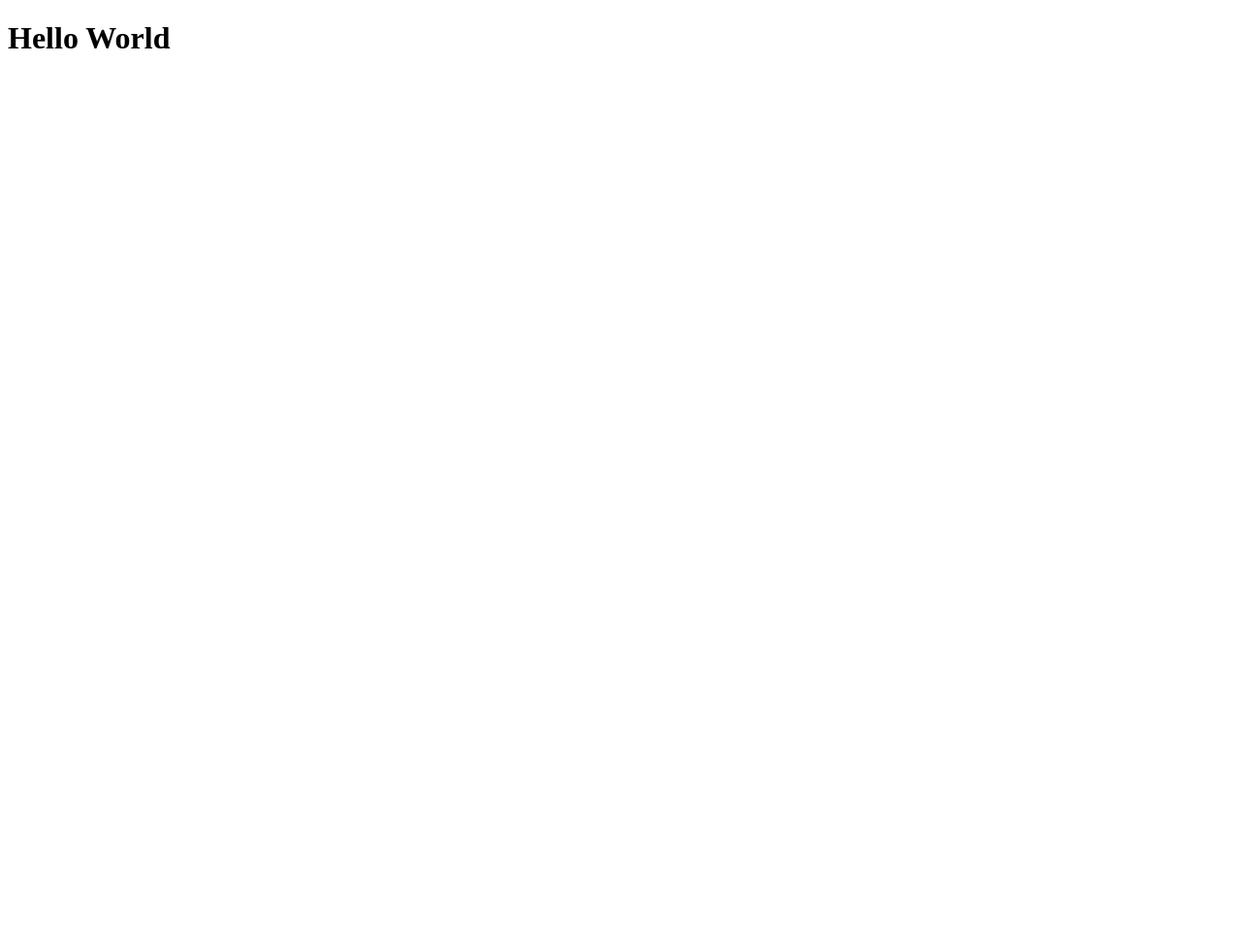
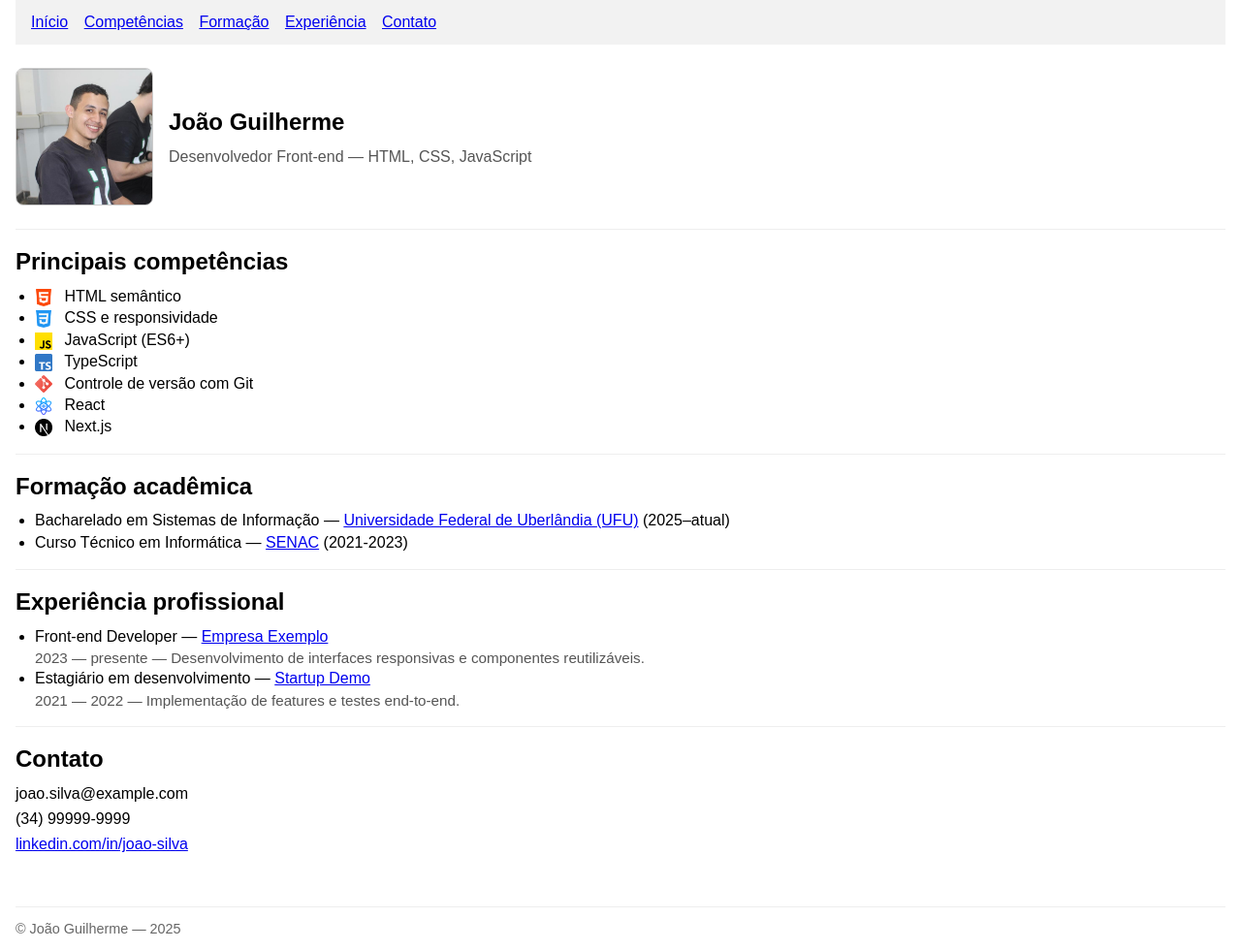
Before and after one commit to ufu-projetos/atividade_web_1, a plain HTML site: page index.html in a window 1280 px wide. Shown: the whole page at 97% size. Before the commit the page ends 800 px from the top, so only its background shows below. Drawn offline with Linux system fonts and the light colour scheme.

Commit message:
:label: Atividade.

```diff
--- a/index.html
+++ b/index.html
@@ -3,9 +3,104 @@
 <head>
     <meta charset="UTF-8">
     <meta name="viewport" content="width=device-width, initial-scale=1.0">
-    <title>Home - Currículo Pessoal</title>
+    <title>Currículo Pessoal - João Guilherme</title>
 </head>
-<body>
-    <h1>Hello World</h1>
+<body style="font-family: Arial, sans-serif; line-height:1.4; margin:0; padding:0 16px;">
+
+    <!-- Menu superior -->
+    <header style="background:#f2f2f2; padding:12px 16px; position:sticky; top:0;">
+        <nav>
+            <a href="#inicio" style="margin-right:12px;">Início</a>
+            <a href="#competencias" style="margin-right:12px;">Competências</a>
+            <a href="#formacao" style="margin-right:12px;">Formação</a>
+            <a href="#experiencia" style="margin-right:12px;">Experiência</a>
+            <a href="#contato">Contato</a>
+        </nav>
+    </header>
+
+    <section id="inicio" style="padding:24px 0;">
+        <div style="display:flex; align-items:center; gap:16px;">
+            <img src="images/avatar.jpg" alt="Foto de João Guilherme" style="width:140px; height:140px; object-fit:cover; border-radius:8px; border:1px solid #ccc;">
+            <div>
+                <h1 style="margin:0 0 8px 0;">João Guilherme</h1>
+                <p style="margin:0; color:#555;">Desenvolvedor Front-end — HTML, CSS, JavaScript</p>
+            </div>
+        </div>
+    </section>
+
+    <!-- Principais competências -->
+    <section id="competencias" style="padding:16px 0; border-top:1px solid #eee;">
+        <h2 style="margin:0 0 8px 0;">Principais competências</h2>
+        <ul style="margin:0; padding-left:20px;">
+            <li>
+                <img src="icons/html-5.png" alt="HTML" style="width:18px; vertical-align:middle; margin-right:8px;">
+                HTML semântico
+            </li>
+            <li>
+                <img src="icons/css-3.png" alt="CSS" style="width:18px; vertical-align:middle; margin-right:8px;">
+                CSS e responsividade
+            </li>
+            <li>
+                <img src="icons/js.png" alt="JS" style="width:18px; vertical-align:middle; margin-right:8px;">
+                JavaScript (ES6+)
+            </li>
+            <li>
+                <img src="icons/typescript.png" alt="TypeScript" style="width:18px; vertical-align:middle; margin-right:8px;">
+                TypeScript
+            </li>
+            <li>
+                <img src="icons/social.png" alt="Git" style="width:18px; vertical-align:middle; margin-right:8px;">
+                Controle de versão com Git
+            </li>
+            <li>
+                <img src="icons/atom.png" alt="React" style="width:18px; vertical-align:middle; margin-right:8px;">
+                React
+            </li>
+            <li>
+                <img src="icons/nextjs_icon_132160.png" alt="NextJS" style="width:18px; vertical-align:middle; margin-right:8px;">
+                Next.js
+            </li>
+        </ul>
+    </section>
+
+    <!-- Formação acadêmica -->
+    <section id="formacao" style="padding:16px 0; border-top:1px solid #eee;">
+        <h2 style="margin:0 0 8px 0;">Formação acadêmica</h2>
+        <ul style="margin:0; padding-left:20px;">
+            <li>
+                Bacharelado em Sistemas de Informação — <a href="https://www.ufu.br/" target="_blank" rel="noopener noreferrer">Universidade Federal de Uberlândia (UFU)</a> (2025–atual)
+            </li>
+            <li>
+                Curso Técnico em Informática — <a href="https://www.mg.senac.br/" target="_blank" rel="noopener noreferrer">SENAC</a> (2021-2023)
+            </li>
+        </ul>
+    </section>
+
+    <!-- Experiência profissional -->
+    <section id="experiencia" style="padding:16px 0; border-top:1px solid #eee;">
+        <h2 style="margin:0 0 8px 0;">Experiência profissional</h2>
+        <ul style="margin:0; padding-left:20px;">
+            <li>
+                Front-end Developer — <a href="https://www.example.com" target="_blank" rel="noopener noreferrer">Empresa Exemplo</a>
+                <div style="color:#555; font-size:0.95em;">2023 — presente — Desenvolvimento de interfaces responsivas e componentes reutilizáveis.</div>
+            </li>
+            <li>
+                Estagiário em desenvolvimento — <a href="https://www.example.com" target="_blank" rel="noopener noreferrer">Startup Demo</a>
+                <div style="color:#555; font-size:0.95em;">2021 — 2022 — Implementação de features e testes end-to-end.</div>
+            </li>
+        </ul>
+    </section>
+
+    <!-- Contato -->
+    <section id="contato" style="padding:16px 0; border-top:1px solid #eee; padding-bottom:48px;">
+        <h2 style="margin:0 0 8px 0;">Contato</h2>
+        <p style="margin:4px 0;">joao.silva@example.com</p>
+        <p style="margin:4px 0;">(34) 99999-9999</p>
+        <p style="margin:4px 0;"><a href="https://www.linkedin.com/in/joao-silva" target="_blank" rel="noopener noreferrer">linkedin.com/in/joao-silva</a></p>
+    </section>
+
+    <footer style="padding:12px 0; border-top:1px solid #eee; color:#666; font-size:0.9em;">
+        © João Guilherme — 2025
+    </footer>
 </body>
 </html>
```
Also changed, not shown: icons/atom.png (added), icons/css-3.png (added), icons/html-5.png (added), icons/js.png (added), icons/nextjs_icon_132160.png (added), icons/social.png (added), icons/typescript.png (added), images/avatar.jpg (added).
